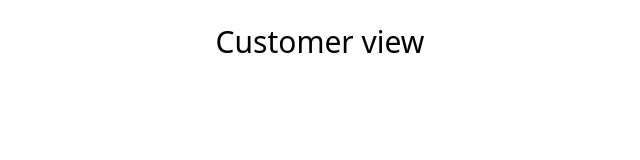
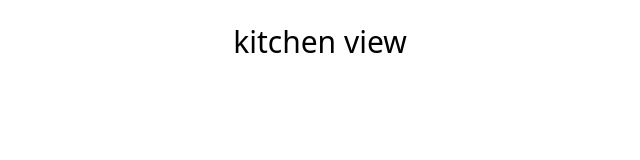
Before and after one commit to BraveVlad/bullet-serve, a website: page public/pages/kitchen.html in a window 1280 px wide. Shown: the whole page, without its empty margins (320-960 px from the left). Drawn offline with Linux system fonts and the light colour scheme.

```diff
--- a/public/pages/kitchen.html
+++ b/public/pages/kitchen.html
@@ -10,7 +10,7 @@
   </head>
   <body>
     <div class="flex justify-center mt-6">
-      <h1 class="text-3xl">Customer view</h1>
+      <h1 class="text-3xl">kitchen view</h1>
     </div>
   </body>
 </html>
```
